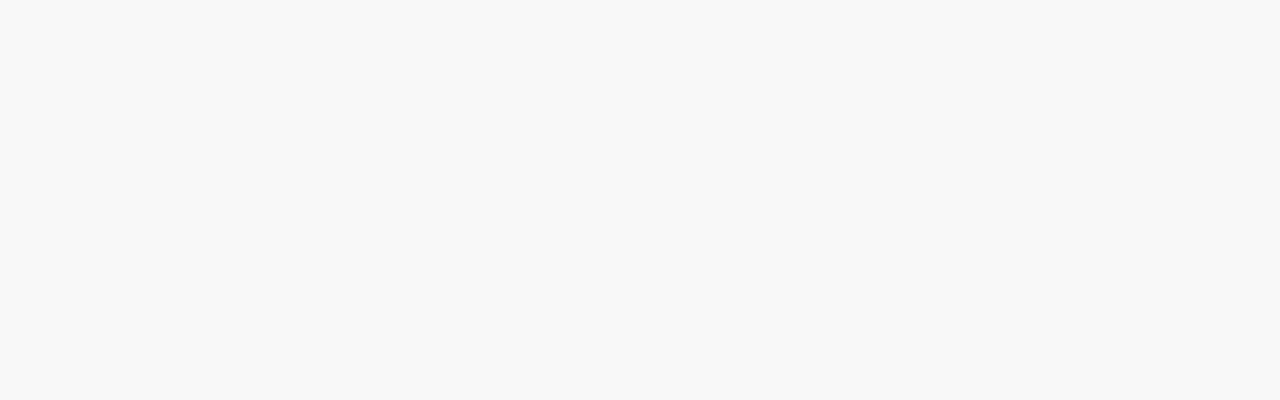
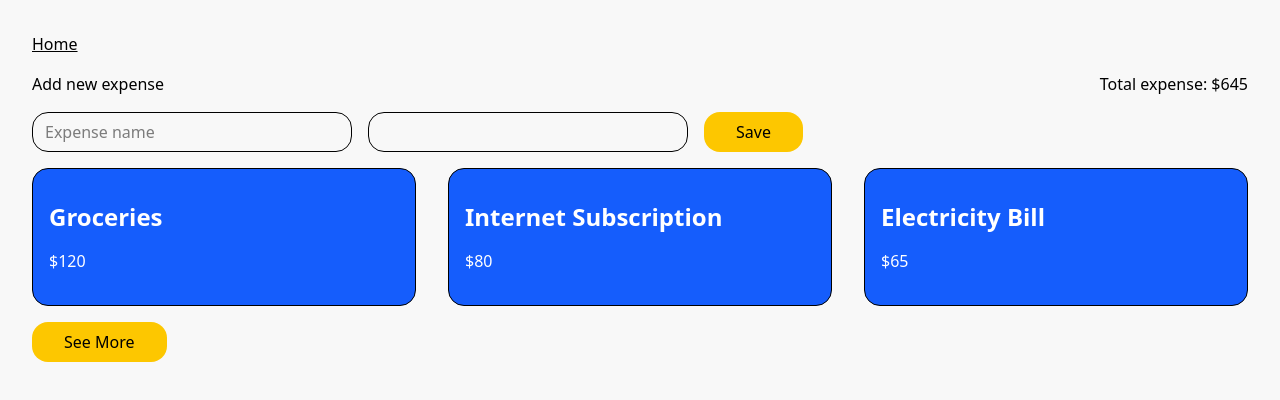
Before and after one commit to Chiemezie-Uchenwoke/react-test, a React (Vite) app: page /expense in a window 1280 px wide. Before the commit this address had no page. Shown: the top 400 px of the page. Built offline with nearby package versions, Linux system fonts and the light colour scheme.

Commit message:
Add new components

```diff
--- a/src/App.jsx
+++ b/src/App.jsx
@@ -10,6 +10,7 @@ import Users from "./pages/Users";
 import ProductsPage from "./pages/ProductsPage";
 import CartPage from "./pages/CartPage";
 import ProductsListPage from "./pages/ProductsListPage";
+import ExpensePage from "./pages/ExpensePage";
 
 function App() {
 
@@ -24,6 +25,7 @@ function App() {
           <Route path="/products" element={<ProductsPage />} />
           <Route path="/cart" element={<CartPage />} />
           <Route path="/products/list" element={<ProductsListPage />} />
+          <Route path="/expense" element={<ExpensePage />} />
 
           <Route element={<AuthRoute />}>
             <Route path="/dashboard" element={<DashboardPage />} />
--- /dev/null
+++ b/src/components/Expense/Expense.jsx
@@ -0,0 +1,100 @@
+import { useCallback, useEffect, useMemo, useState } from "react";
+import expenses from "../../data/expenses";
+import ExpenseItem from "./ExpenseItem";
+import { Link } from "react-router";
+
+const Expense = () => {
+    const [newExpense, setNewExpense] = useState({
+        expenseName: "",
+        amount: ""
+    });
+    const [allExpense, setAllExpense] = useState([]);
+    const [next, setNext] = useState(3);
+
+    useEffect(() => {
+        setAllExpense(expenses);
+    }, []);
+
+    const handleAddNewExpense = useCallback((e) => {
+        e.preventDefault();
+
+        if (!newExpense.expenseName || !newExpense.amount) return;
+
+        setAllExpense((prev) => [...prev, {id: prev.length + 1, name: newExpense.expenseName, amount: newExpense.amount}]);
+
+        setNewExpense({
+            expenseName: "",
+            amount: ""
+        });
+    }, [newExpense]);
+
+    const expenseTotal = useMemo(() => {
+        return allExpense.reduce((acc, item) => acc + Number(item.amount), 0);
+    }, [allExpense]);
+
+    return (
+        <section className="flex flex-col gap-4">
+            <Link to={"/"} className="underline">Home</Link>
+
+            <div className="flex flex-col gap-4">
+                <div className="flex justify-between">
+                    <h3>Add new expense</h3>
+
+                    <p>
+                        Total expense: ${expenseTotal}
+                    </p>
+                </div>
+                <form
+                    className="flex gap-4"
+                    onSubmit={handleAddNewExpense}
+                >
+                    <input
+                        type="text"
+                        placeholder="Expense name"
+                        className="border w-full max-w-80 h-10 rounded-2xl px-3"
+                        value={newExpense.expenseName}
+                        onChange={(e) => setNewExpense({...newExpense, expenseName: e.target.value}) }
+                    />
+                    <input
+                        type="number"
+                        className="border w-full max-w-80 h-10 rounded-2xl px-3"
+                        value={newExpense.amount}
+                        onChange={(e) => setNewExpense({...newExpense, amount: e.target.value})}
+                    />
+                    <button
+                        className="bg-yellow-400 py-2 px-8 rounded-2xl font-medium cursor-pointer self-start"
+                    >
+                        Save
+                    </button>
+                </form>
+            </div>
+
+            <div className="grid grid-cols-3 gap-8">
+                {
+                    allExpense.slice(0, next).map((expense) => {
+                        return (
+                            <ExpenseItem
+                                key={expense.id}
+                                {...expense}
+                            />
+                        )
+                    })
+                }
+
+            </div>
+
+            {
+                next < allExpense.length &&
+                <button
+                    className="bg-yellow-400 py-2 px-8 rounded-2xl font-medium cursor-pointer self-start"
+                    onClick={() => setNext(prev => Math.min(prev + 3, allExpense.length))}
+                >
+                    See More
+                </button>
+            }
+
+        </section>
+    )
+}
+
+export default Expense;
--- /dev/null
+++ b/src/components/Expense/ExpenseItem.jsx
@@ -0,0 +1,15 @@
+import { memo } from "react";
+
+const ExpenseItem = ({name, amount}) => {
+    return (
+        <div className="border rounded-2xl py-8 px-4 bg-blue-600 flex flex-col gap-4 hover:brightness-95 transition duration-200">
+            <h3 className="text-white font-bold text-2xl"> {name} </h3>
+
+            <p className="text-white">
+                ${amount}
+            </p>
+        </div>
+    )
+}
+
+export default memo(ExpenseItem);
--- a/src/components/Header/Header.jsx
+++ b/src/components/Header/Header.jsx
@@ -12,6 +12,7 @@ const Header = () => {
             <Link to="/products" className="text-xl text-blue-600 font-bold">Products</Link>
             <Link to="/cart" className="text-xl text-blue-600 font-bold">Cart</Link>
             <Link to="/products/list" className="text-xl text-blue-600 font-bold">Products-List</Link>
+            <Link to="/expense" className="text-xl text-blue-600 font-bold">Expense-List</Link>
         </header>
     )
 }
--- /dev/null
+++ b/src/components/ProductsSection/ProductItem.jsx
@@ -0,0 +1,15 @@
+import { memo } from "react";
+
+const ProductItem = ({name, price}) => {
+    return (
+        <div className="border rounded-2xl py-8 px-4 bg-blue-600 flex flex-col gap-4 hover:brightness-95 transition duration-200">
+            <h3 className="text-white font-bold text-2xl"> {name} </h3>
+
+            <p className="text-white">
+                ${price}
+            </p>
+        </div>
+    )
+}
+
+export default memo(ProductItem);
--- /dev/null
+++ b/src/components/ProductsSection/ProductList.jsx
@@ -0,0 +1,60 @@
+import { useCallback, useMemo, useState } from "react";
+import products from "../../data/products";
+import ProductItem from "./ProductItem";
+
+const ProductList = () => {
+    const [searchText, setSearchText] = useState("");
+
+    const handleSearchTextChange = useCallback((e) => {
+        setSearchText(e.target.value);
+    }, []);
+
+    const filteredProducts = useMemo(() => {
+        if (!searchText.trim()) return products;
+
+        return products.filter((product) => product.name.toLowerCase().includes(searchText.toLowerCase()));
+    }, [searchText]);
+
+    return (
+        <section>
+            <div className="flex flex-col gap-4">
+                <div className="flex gap-4">
+                    <input
+                        type="search"
+                        placeholder="Filter..."
+                        className="border w-full max-w-80 h-10 rounded-2xl px-3"
+                        value={searchText}
+                        onChange={handleSearchTextChange}
+                    />
+                    <button
+                        className="bg-yellow-400 py-2 px-8 rounded-2xl font-medium cursor-pointer"
+
+                    >
+                        Search
+                    </button>
+                </div>
+
+                <div className="flex flex-col gap-4">
+                    <h2 className="underline"> All our products </h2>
+
+                    <div className="grid grid-cols-3 gap-8">
+                        {
+                            filteredProducts.map((product) => {
+                                return (
+                                    <ProductItem
+                                        key={product.id}
+                                        {...product}
+                                    />
+                                )
+                            })
+                        }
+                    </div>
+                </div>
+            </div>
+
+
+        </section>
+    )
+}
+
+export default ProductList;
--- /dev/null
+++ b/src/data/expenses.js
@@ -0,0 +1,14 @@
+const expenses = [
+  { id: 1, name: "Groceries", amount: 120 },
+  { id: 2, name: "Internet Subscription", amount: 80 },
+  { id: 3, name: "Electricity Bill", amount: 65 },
+  { id: 4, name: "Transportation", amount: 45 },
+  { id: 5, name: "Gym Membership", amount: 50 },
+  { id: 6, name: "Netflix Subscription", amount: 25 },
+  { id: 7, name: "Phone Airtime", amount: 15 },
+  { id: 8, name: "Medical Checkup", amount: 140 },
+  { id: 9, name: "Dinner Out", amount: 70 },
+  { id: 10, name: "Office Supplies", amount: 35 },
+];
+
+export default expenses;
--- /dev/null
+++ b/src/pages/ExpensePage.jsx
@@ -0,0 +1,11 @@
+import Expense from "../components/Expense/Expense";
+
+const ExpensePage = () => {
+    return (
+        <>
+            <Expense />
+        </>
+    )
+}
+
+export default ExpensePage;
--- a/src/pages/ProductsListPage.jsx
+++ b/src/pages/ProductsListPage.jsx
@@ -1,7 +1,12 @@
+import { Link } from "react-router";
+
+import ProductList from "../components/ProductsSection/ProductList";
+
 const ProductsListPage = () => {
     return (
         <>
-
+            <Link to={"/"} className="underline">Home</Link>
+            <ProductList />
         </>
     )
 }
```
